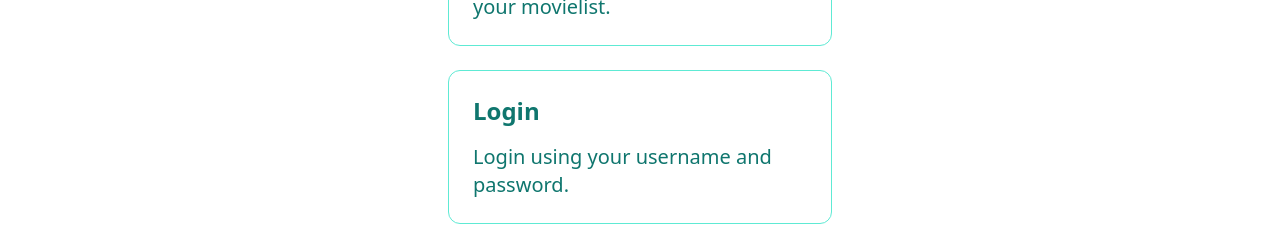
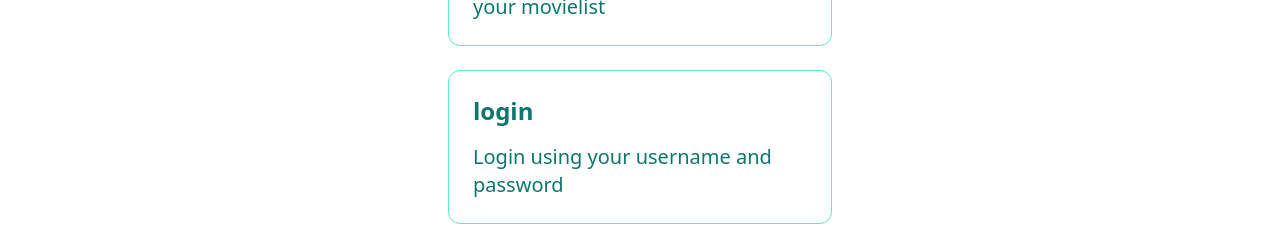
Before and after one commit to ollanket/movielist, a Next.js app: page / in a window 1280 px wide. Shown: the part 348-594 px from the top of the page. Built offline with nearby package versions, Linux system fonts and the light colour scheme; no server answers.

Commit message:
Add TextLink component

```diff
--- a/components/Navbar.tsx
+++ b/components/Navbar.tsx
@@ -11,13 +11,13 @@ const Navbar = () => {
     <nav className="border border-teal-300 flex items-center p-3 rounded-b-md bg-teal-100 sticky top-0">
       <div className="flex items-center  w-full">
         <div className="flex underline text-teal-800 basis-1/4">
-          <Link href={data && data.user ? "/personal" : "/"}>
+          <Link href={data?.user ? "/personal" : "/"}>
             <a>
               <p className="font-semibold">Movielist</p>
             </a>
           </Link>
         </div>
-        {data && data.username !== undefined ? (
+        {data?.username ? (
           <DefaultLoggedIn username={data.username} />
         ) : (
           <Default />
--- /dev/null
+++ b/components/TextLink.tsx
@@ -0,0 +1,23 @@
+import Link from "next/link";
+import React from "react";
+
+const TextLink = ({
+  href,
+  heading,
+  paragraph,
+}: {
+  href: string;
+  heading: string;
+  paragraph: string;
+}) => {
+  return (
+    <Link href={href}>
+      <a className="p-6 mt-6 text-left border w-96 rounded-xl text-teal-700 bg-white border-teal-300 transition ease-in-out delay-100 hover:-translate-y-1 hover:scale-105 hover:shadow-lg hover:bg-teal-700 duration-200 hover:border-transparent hover:text-white">
+        <h3 className="text-2xl font-bold">{heading}</h3>
+        <p className="mt-4 text-xl">{paragraph}</p>
+      </a>
+    </Link>
+  );
+};
+
+export default TextLink;
--- a/pages/index.tsx
+++ b/pages/index.tsx
@@ -1,5 +1,6 @@
 import type { NextPage } from "next";
 import Link from "next/link";
+import TextLink from "../components/TextLink";
 
 const Home: NextPage = () => {
   return (
@@ -12,29 +13,21 @@ const Home: NextPage = () => {
       </p>
 
       <div className="flex flex-col items-center justify-around max-w-4xl mt-6 sm:w-full">
-        <Link href="/signup">
-          <a className="p-6 mt-6 text-left border w-96 rounded-xl text-teal-700 bg-white border-teal-300 transition ease-in-out delay-100 hover:-translate-y-1 hover:scale-105 hover:shadow-lg hover:bg-teal-700 duration-200 hover:border-transparent hover:text-white">
-            <h3 className="text-2xl font-bold">Signup</h3>
-            <p className="mt-4 text-xl">
-              Create an account and start using your movielist.
-            </p>
-          </a>
-        </Link>
-
-        <Link href="/login">
-          <a className="p-6 mt-6 text-left border w-96 rounded-xl text-teal-700 bg-white border-teal-300 transition ease-in-out delay-100 hover:-translate-y-1 hover:scale-105 hover:shadow-lg hover:bg-teal-700 duration-200 hover:border-transparent hover:text-white">
-            <h3 className="text-2xl font-bold">Login</h3>
-            <p className="mt-4 text-xl">
-              Login using your username and password.
-            </p>
-          </a>
-        </Link>
-        <Link href="/Test">
-          <a className="p-6 mt-6 text-left border w-96 rounded-xl text-teal-700 bg-white border-teal-300 transition ease-in-out delay-100 hover:-translate-y-1 hover:scale-105 hover:shadow-lg hover:bg-teal-700 duration-200 hover:border-transparent hover:text-white">
-            <h3 className="text-2xl font-bold">Example</h3>
-            <p className="mt-4 text-xl">Checkout an example movielist.</p>
-          </a>
-        </Link>
+        <TextLink
+          href="/signup"
+          heading="Signup"
+          paragraph="Create an account and start using your movielist"
+        />
+        <TextLink
+          href="/login"
+          heading="login"
+          paragraph="Login using your username and password"
+        />
+        <TextLink
+          href="/Test"
+          heading="Example"
+          paragraph="Checkout an example movielist"
+        />
       </div>
     </div>
   );
--- a/pages/login.tsx
+++ b/pages/login.tsx
@@ -2,8 +2,9 @@ import { FormEvent, useState } from "react";
 import Router from "next/router";
 import { useSWRConfig } from "swr";
 import Link from "next/link";
+import { NextPage } from "next";
 
-const Login = () => {
+const Login: NextPage = () => {
   const { mutate } = useSWRConfig();
   const [userData, setUserData] = useState({
     username: "",
@@ -33,7 +34,7 @@ const Login = () => {
       Router.push("/personal");
     } catch (error) {
       const { message } = error as Error;
-      setUserData({ ...userData, error: `${message}`, loading: false });
+      setUserData({ ...userData, error: message, loading: false });
     }
   };
 
--- a/pages/personal.tsx
+++ b/pages/personal.tsx
@@ -1,8 +1,8 @@
 import type { NextPage } from "next";
 import Link from "next/link";
 import { useUser } from "../utils/fetchers";
-import { useEffect } from "react";
-import Router from "next/router";
+import TextLink from "../components/TextLink";
+
 const Personal: NextPage = () => {
   const { data } = useUser();
   return (
@@ -15,19 +15,17 @@ const Personal: NextPage = () => {
       </p>
 
       <div className="flex flex-col items-center justify-around max-w-4xl mt-6 sm:w-full">
-        <Link href={data && data.user ? "/login" : "/"}>
-          <a className="p-6 mt-6 text-left border w-96 rounded-xl text-teal-700 bg-white border-teal-300 transition ease-in-out delay-100 hover:-translate-y-1 hover:scale-105 hover:shadow-lg hover:bg-teal-700 duration-200 hover:border-transparent hover:text-white">
-            <h3 className="text-2xl font-bold">Your list</h3>
-            <p className="mt-4 text-xl">Checkout your list.</p>
-          </a>
-        </Link>
+        <TextLink
+          href={data && data.user ? "/login" : "/"}
+          heading="Your list"
+          paragraph="Checkout your list"
+        />
 
-        <Link href="/Test">
-          <a className="p-6 mt-6 text-left border w-96 rounded-xl text-teal-700 bg-white border-teal-300 transition ease-in-out delay-100 hover:-translate-y-1 hover:scale-105 hover:shadow-lg hover:bg-teal-700 duration-200 hover:border-transparent hover:text-white">
-            <h3 className="text-2xl font-bold">Example</h3>
-            <p className="mt-4 text-xl">Checkout an example movielist.</p>
-          </a>
-        </Link>
+        <TextLink
+          href="/Test"
+          heading="Example"
+          paragraph="Checkout an example movielist"
+        />
       </div>
     </div>
   );
```
